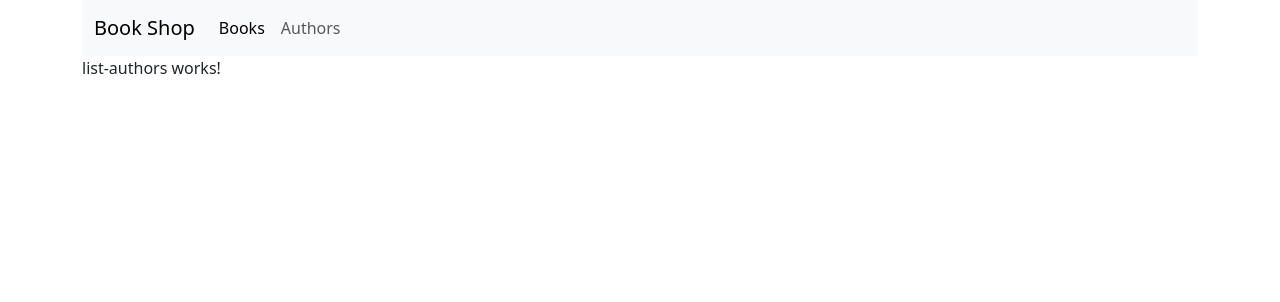
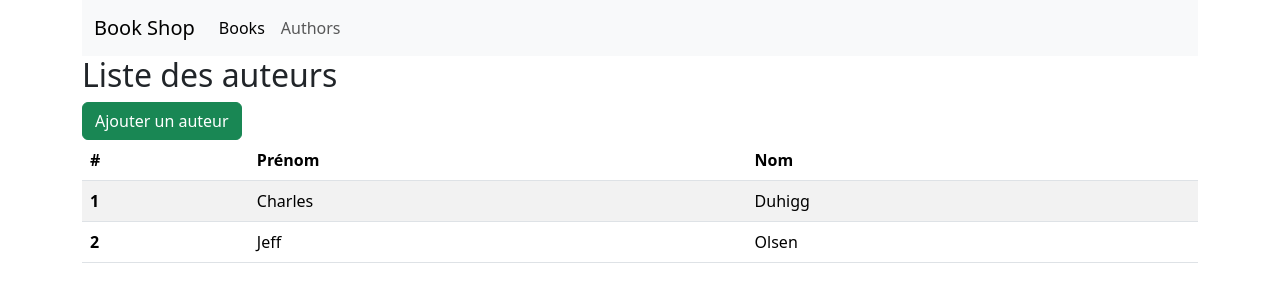
Before and after one commit to mehdi-mtir/book-shop, an Angular app: page /authors in a window 1280 px wide. Shown: the top 302 px of the page. Built offline with nearby package versions, Linux system fonts and the light colour scheme.

Commit message:
Validation des formulaires avec la méthode Template-driven Form

```diff
--- a/src/app/authors/add-author/add-author.component.css
+++ b/src/app/authors/add-author/add-author.component.css
@@ -0,0 +1,8 @@
+input.ng-invalid.ng-touched{
+    border : 1px solid red;
+}
+
+.erreur{
+    color: red;
+    font-size: smaller;
+}
--- a/src/app/authors/add-author/add-author.component.html
+++ b/src/app/authors/add-author/add-author.component.html
@@ -1 +1,15 @@
-<p>add-author works!</p>
+<h2>Ajouter un nouvel auteur</h2>
+
+<form (ngSubmit)="addAuthor(f)" #f="ngForm">
+    <div class="mb-3">
+        <label for="firstName" class="form-label">Prénom</label>
+        <input type="text" class="form-control" id="firstName" name="firstName" ngModel required #first="ngModel">
+        <span class="erreur" *ngIf="first.invalid && first.touched">Le champ Prénom est obligatoire</span>
+    </div>
+    <div class="mb-3">
+        <label for="lastName" class="form-label">Nom</label>
+        <input type="text" class="form-control" id="lastName" name="lastName" ngModel required #last="ngModel">
+        <span class="erreur" *ngIf="last.invalid && last.touched">Le champ Nom est obligatoire</span>
+    </div>
+    <button type="submit" class="btn btn-primary" [disabled]="f.invalid">Valider</button>
+</form>
--- a/src/app/authors/add-author/add-author.component.ts
+++ b/src/app/authors/add-author/add-author.component.ts
@@ -1,4 +1,5 @@
 import { Component } from '@angular/core';
+import { NgForm } from '@angular/forms';
 
 @Component({
   selector: 'app-add-author',
@@ -7,4 +8,8 @@ import { Component } from '@angular/core';
 })
 export class AddAuthorComponent {
 
+  addAuthor(f : NgForm){
+    console.log(f);
+  }
+
 }
--- a/src/app/authors/authors.module.ts
+++ b/src/app/authors/authors.module.ts
@@ -5,6 +5,7 @@ import { AuthorsRoutingModule } from './authors-routing.module';
 import { ListAuthorsComponent } from './list-authors/list-authors.component';
 import { AddAuthorComponent } from './add-author/add-author.component';
 import { EditAuthorComponent } from './edit-author/edit-author.component';
+import { FormsModule } from '@angular/forms';
 
 
 @NgModule({
@@ -15,7 +16,8 @@ import { EditAuthorComponent } from './edit-author/edit-author.component';
   ],
   imports: [
     CommonModule,
-    AuthorsRoutingModule
+    AuthorsRoutingModule,
+    FormsModule //Le module responsable des Template-Driven Form
   ]
 })
 export class AuthorsModule { }
--- a/src/app/authors/list-authors/list-authors.component.html
+++ b/src/app/authors/list-authors/list-authors.component.html
@@ -1 +1,18 @@
-<p>list-authors works!</p>
+<h2>Liste des auteurs </h2>
+<button class="btn btn-success" [routerLink]="['/authors', 'add']">Ajouter un auteur</button>
+<table class="table table-striped">
+    <thead>
+      <tr>
+        <th scope="col">#</th>
+        <th scope="col">Prénom</th>
+        <th scope="col">Nom</th>
+      </tr>
+    </thead>
+    <tbody>
+      <tr *ngFor="let author of authors">
+        <th scope="row">{{author.id}}</th>
+        <td>{{author.firstName}}</td>
+        <td>{{author.lastName}}</td>
+      </tr>
+    </tbody>
+</table>
--- a/src/app/authors/list-authors/list-authors.component.ts
+++ b/src/app/authors/list-authors/list-authors.component.ts
@@ -1,10 +1,20 @@
-import { Component } from '@angular/core';
+import { Component, OnInit } from '@angular/core';
+import { Author } from '../model/author';
+import { AuthorService } from '../services/author.service';
 
 @Component({
   selector: 'app-list-authors',
   templateUrl: './list-authors.component.html',
   styleUrls: ['./list-authors.component.css']
 })
-export class ListAuthorsComponent {
+export class ListAuthorsComponent implements OnInit {
+
+  authors : Author[] = [];
+
+  constructor(private authorService : AuthorService){}
+
+  ngOnInit(): void {
+    this.authors = this.authorService.getAuthors();
+  }
 
 }
--- /dev/null
+++ b/src/app/authors/model/author.ts
@@ -0,0 +1,26 @@
+export class Author {
+    public get id(): number {
+        return this._id;
+    }
+    public set id(value: number) {
+        this._id = value;
+    }
+    public get firstName(): string {
+        return this._firstName;
+    }
+    public set firstName(value: string) {
+        this._firstName = value;
+    }
+    public get lastName(): string {
+        return this._lastName;
+    }
+    public set lastName(value: string) {
+        this._lastName = value;
+    }
+
+    constructor(
+        private _id: number,
+        private _firstName: string,
+        private _lastName: string
+    ){}
+}
--- /dev/null
+++ b/src/app/authors/services/author.service.ts
@@ -0,0 +1,18 @@
+import { Injectable } from '@angular/core';
+import { Author } from '../model/author';
+
+@Injectable({
+  providedIn: 'root'
+})
+export class AuthorService {
+  private authors = [
+    new Author(1, "Charles", "Duhigg"),
+    new Author(2, "Jeff", "Olsen")
+  ]
+
+  constructor() { }
+
+  getAuthors(){
+    return [...this.authors];
+  }
+}
--- a/src/app/books/list-books/list-books.component.html
+++ b/src/app/books/list-books/list-books.component.html
@@ -16,7 +16,7 @@
             <td>{{b.id}}</td>
             <td>{{b.title}}</td>
             <td>{{b.author}}</td>
-            <td>{{b.publishDate.toLocaleDateString()}}</td>
+            <td>{{b.publishDate | date : 'dd/MM/yy'}}</td>
             <td>{{b.price}}</td>
             <td><button class="btn btn-info" (click)="showBookDetails(b)">Afficher les détails</button></td>
         </tr>
```
Also changed, not shown: 2 other files (tests, documents, lock files or other folders).
